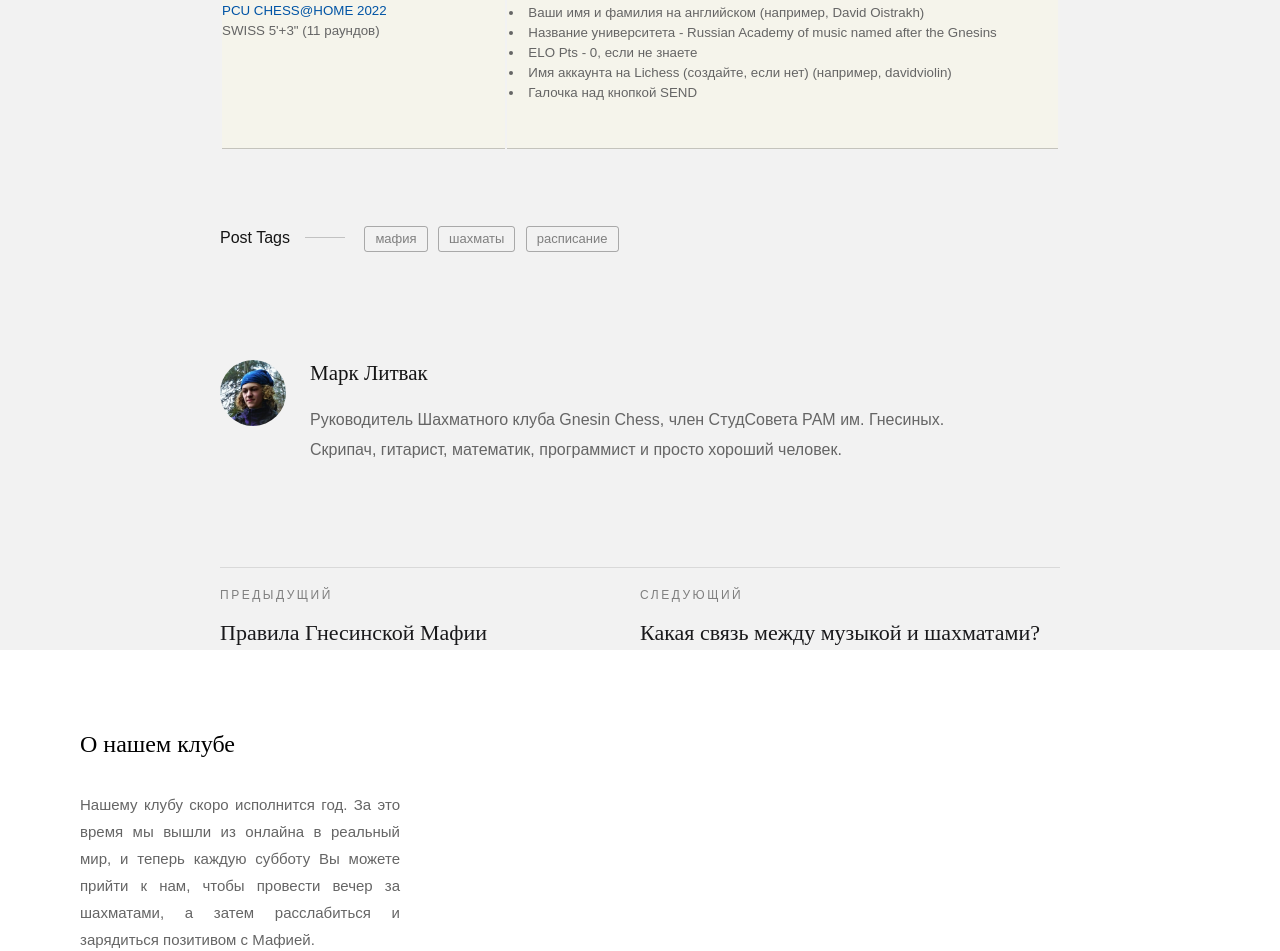
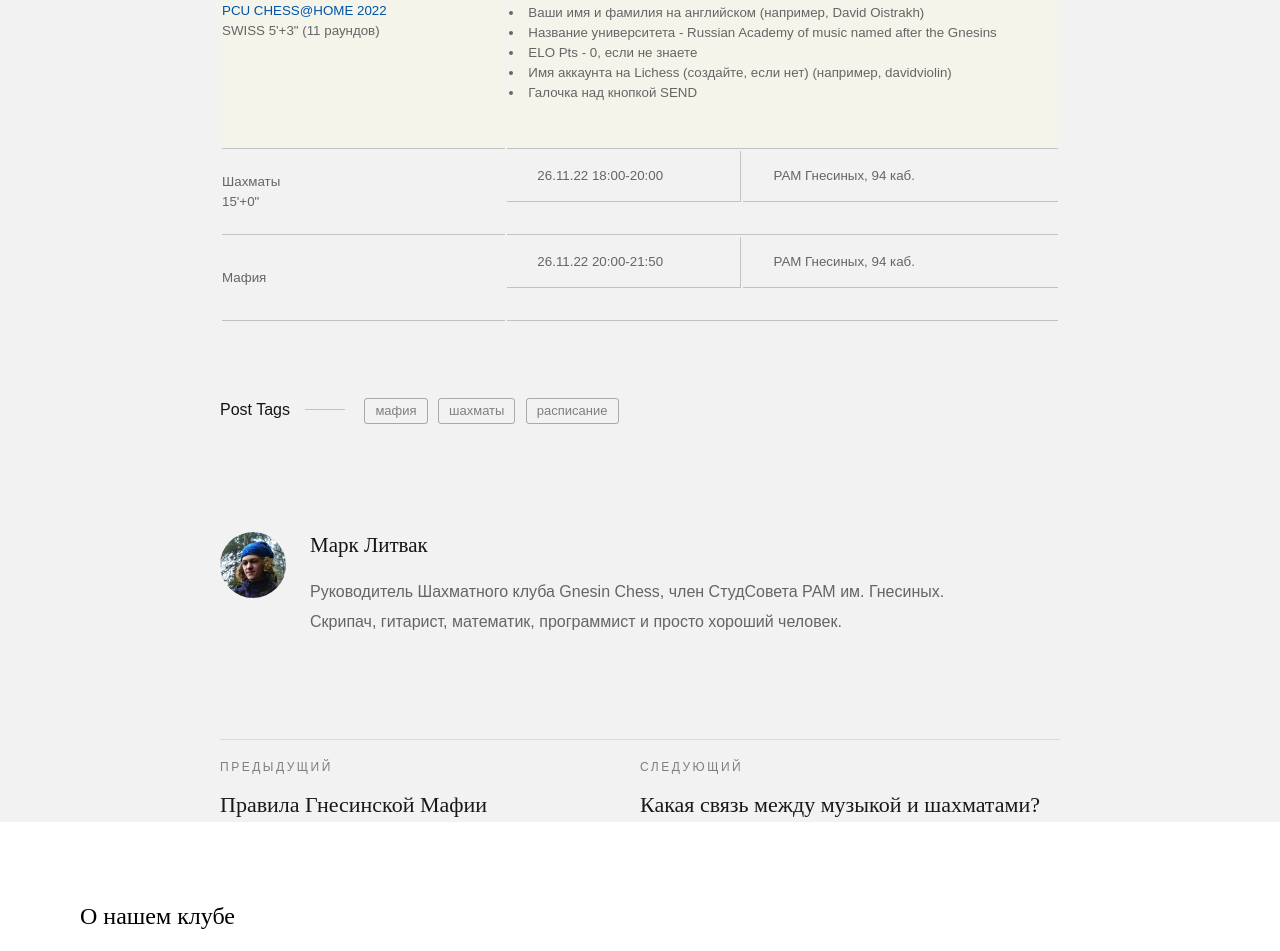
Before and after one commit to marklitvak/gnesinmc, a plain HTML site: page schedule.html in a window 1280 px wide. Shown: the part 1202-2153 px from the top of the page. Drawn offline with Linux system fonts and the light colour scheme.

Commit message:
Update schedule.html

```diff
--- a/schedule.html
+++ b/schedule.html
@@ -184,6 +184,24 @@
                         </td>
                     </tr>
 
+                    <tr> <!--start-->
+                        <td rowspan="2">Шахматы<br>
+                            15'+0"</td>
+                        <td>26.11.22 18:00-20:00</td>
+                        <td>РАМ Гнесиных, 94 каб.</td>
+                    </tr>
+                    <tr>
+                        <td colspan="2"></td>
+                    </tr> <!--end-->
+
+                    <tr> <!--start-->
+                        <td rowspan="2">Мафия</td>
+                        <td>26.11.22 20:00-21:50</td>
+                        <td>РАМ Гнесиных, 94 каб.</td>
+                    </tr>
+                    <tr>
+                        <td colspan="2"></td>
+                    </tr> <!--end-->
                 </table>
 
                 <p class="s-content__tags">
```
Lines whose indentation alone changed are shown as unchanged.
